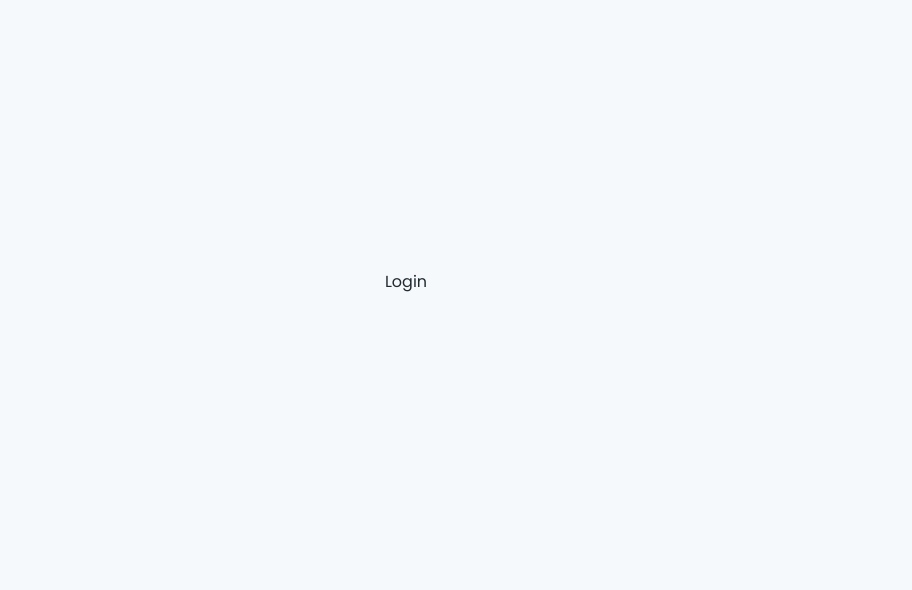
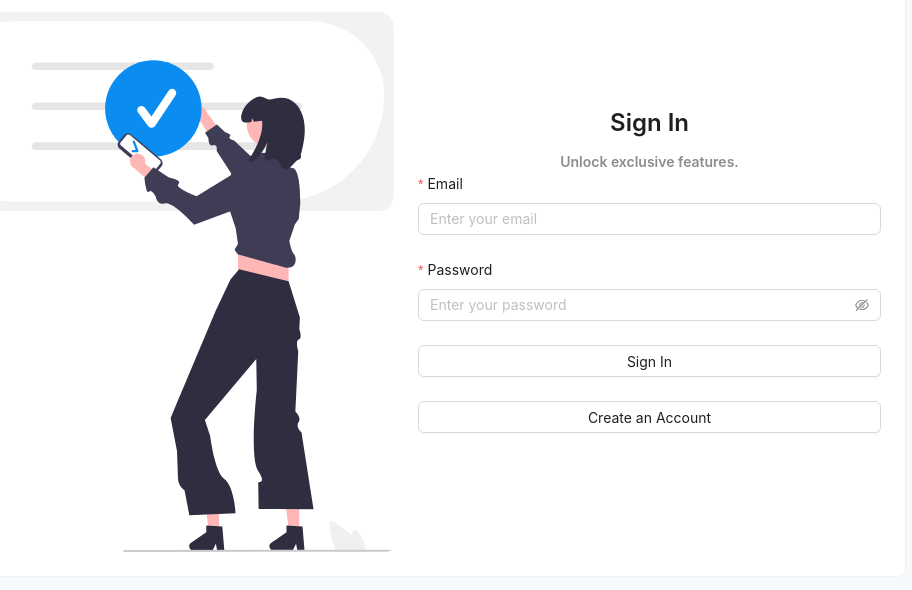
Before and after one commit to essjay05/whats-that-beer-api, a React (Vite) app in the folder client/whats-that-beer-ui/: page /login in a window 1280 px wide. Shown: the part 118-708 px from the top of the page, without its empty margins (234-1146 px from the left). Built offline with nearby package versions, Linux system fonts and the light colour scheme.

Commit message:
Renamed onFinish and onFinishFailed functions for Register and Login pages so it's tailored to their pages specifically. Installed Login image.

```diff
--- a/client/whats-that-beer-ui/src/Auth/Login.tsx
+++ b/client/whats-that-beer-ui/src/Auth/Login.tsx
@@ -1,6 +1,86 @@
+import { Alert, Button, Card, Flex, Form, Input, Spin, Typography, type FormProps } from "antd";
+import { Link } from "react-router-dom"
+import loginImage from '../../public/undraw_authentication_re_svpt.svg'
+import './Auth.css'
+
+type FieldType = {
+  email?: string;
+  password?: string;
+  remember?: string;
+};
+
+const handleLogin: FormProps<FieldType>["onFinish"] = async(values) => {
+  console.log('Success:', values);
+};
+
+const onLoginFailed: FormProps<FieldType>["onFinishFailed"] = (errorInfo) => {
+  console.log('Failed:', errorInfo);
+};
+
 const Login = () => {
+
   return (
-    <div>Login</div>
+    <Card className="form-container">
+      <Flex gap="large" align="center">
+        <Flex flex={1}>
+          <img
+            className="login-img"
+            alt="Illustration of online form with a person standing next to it."
+            src={loginImage}/>
+        </Flex>
+        <Flex vertical flex={1}>
+          <Typography.Title
+            level={3}
+            className="title">
+            Sign In
+          </Typography.Title>
+          <Typography.Text
+            type="secondary"
+            strong
+            className="subtitle">
+            Unlock exclusive features.
+          </Typography.Text>
+          <Form
+            layout="vertical"
+            initialValues={{ remember: true }}
+            onFinish={handleLogin}
+            onFinishFailed={onLoginFailed}
+            autoComplete="off">
+            <Form.Item<FieldType>
+              label="Email"
+              name="email"
+              rules={[
+                { required: true, message: "Please input your email."},
+                { type: 'email', message: 'The input is not a valid email.'}
+              ]}>
+              <Input placeholder="Enter your email"/>
+            </Form.Item>
+            <Form.Item<FieldType>
+              label="Password"
+              name="password"
+              rules={[{ required: true, message: 'Please input your password.' }]}>
+              <Input.Password placeholder="Enter your password" />
+            </Form.Item>
+            {/* { errorInfo && (<Alert description={errorInfo} type='error' showIcon closable className='alert' />)} */}
+            <Form.Item>
+              <Button
+                // type={`${loading ? '' : 'primary'}`}
+                htmlType="submit"
+                className="btn">
+                {/* { loading ? <Spin /> : 'Sign In' } */}
+                Sign In
+              </Button>
+            </Form.Item>
+            <Form.Item>
+              <Link
+                to="/">
+                <Button className="btn">Create an Account</Button>
+              </Link>
+            </Form.Item>
+          </Form>
+        </Flex>
+      </Flex>
+    </Card>
   )
 }
 
--- a/client/whats-that-beer-ui/src/Auth/Register.tsx
+++ b/client/whats-that-beer-ui/src/Auth/Register.tsx
@@ -11,11 +11,11 @@ type FieldType = {
   remember?: string;
 };
 
-const onFinish: FormProps<FieldType>["onFinish"] = (values) => {
+const handleRegister: FormProps<FieldType>["onFinish"] = (values) => {
   console.log('Success:', values);
 };
 
-const onFinishFailed: FormProps<FieldType>["onFinishFailed"] = (errorInfo) => {
+const onRegisterFailed: FormProps<FieldType>["onFinishFailed"] = (errorInfo) => {
   console.log('Failed:', errorInfo);
 };
 
@@ -39,8 +39,8 @@ const Register = () => {
           <Form
             layout="vertical"
             initialValues={{ remember: true }}
-            onFinish={onFinish}
-            onFinishFailed={onFinishFailed}
+            onFinish={handleRegister}
+            onFinishFailed={onRegisterFailed}
             autoComplete="off">
             <Form.Item<FieldType>
               label="Full Name"
```
Also changed, not shown: client/whats-that-beer-ui/public/undraw_authentication_re_svpt.svg (added).
